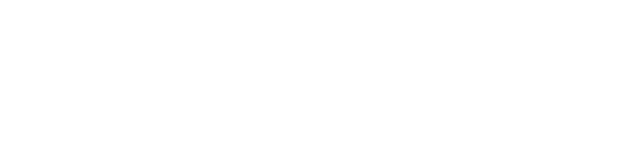
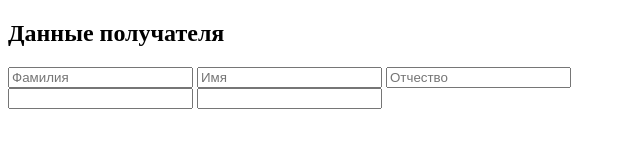
Before and after one commit to Kat3919/content, a plain HTML site: page index7.html in a window 1280 px wide. Shown: the whole page, without its empty margins (0-640 px from the left). Drawn offline with Linux system fonts and the light colour scheme.

Commit message:
nev layout6

```diff
--- a/index7.html
+++ b/index7.html
@@ -0,0 +1,39 @@
+<!DOCTYPE html>
+<html lang="en">
+  <head>
+    <meta charset="UTF-8" />
+    <meta name="viewport" content="width=device-width, initial-scale=1.0" />
+    <title>content - Макет 7</title>
+    <link rel="stylesheet" href="./styles7.css" />
+    <link rel="preconnect" href="https://fonts.googleapis.com">
+    <link rel="preconnect" href="https://fonts.gstatic.com" crossorigin>
+    <link href="https://fonts.googleapis.com/css2?family=Kaushan+Script&family=Lato&family=Montserrat:wght@400;600&family=PT+Serif&display=swap" rel="stylesheet">
+  </head>
+  <body>
+    <form action="index.html" method="post">
+
+    <div class="container">
+        <div class="text">
+              <h2 class="title">Данные получателя</h2>
+                <div class="full_name">
+                   <input type="text" id="name" name="human_surname" placeholder="Фамилия">
+                   <input type="text" id="name" name="human_name" placeholder="Имя">
+                   <input type="text" id="name" name="human_patronymic" placeholder="Отчество">
+                </div>
+
+
+
+
+
+
+
+
+          <input type="email" id="mail" name="student_email" >
+          <input type="password" id="password" name="student_password">
+
+
+
+
+     </form>
+  </body>
+</html>
--- a/styles6.css
+++ b/styles6.css
@@ -96,7 +96,7 @@ body {
   position: relative;
 }
 
-h3.main-content_text {
+h3.main-content__text {
   color: #fff;
   text-align: center;
   font-family: "Futura PT", sans-serif;
```
Also changed, not shown: index6.html (+1 -1 lines).
